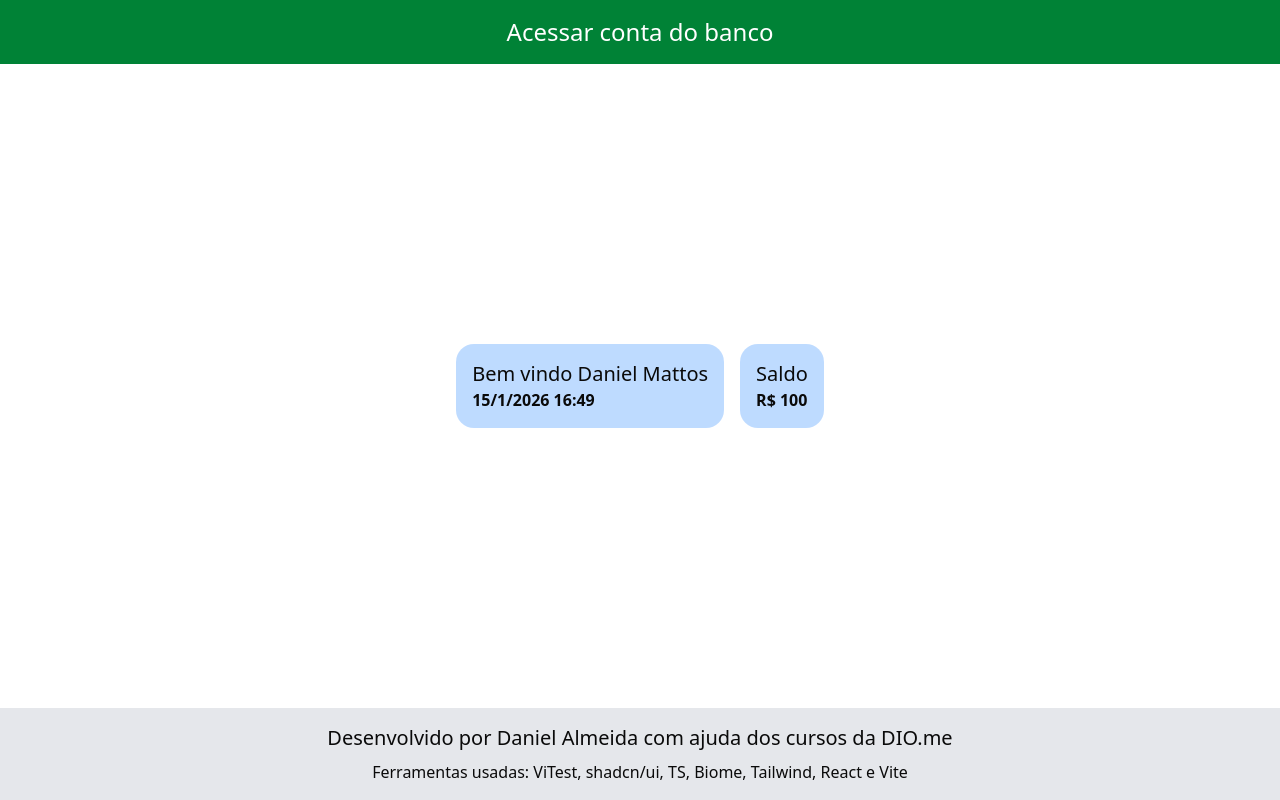
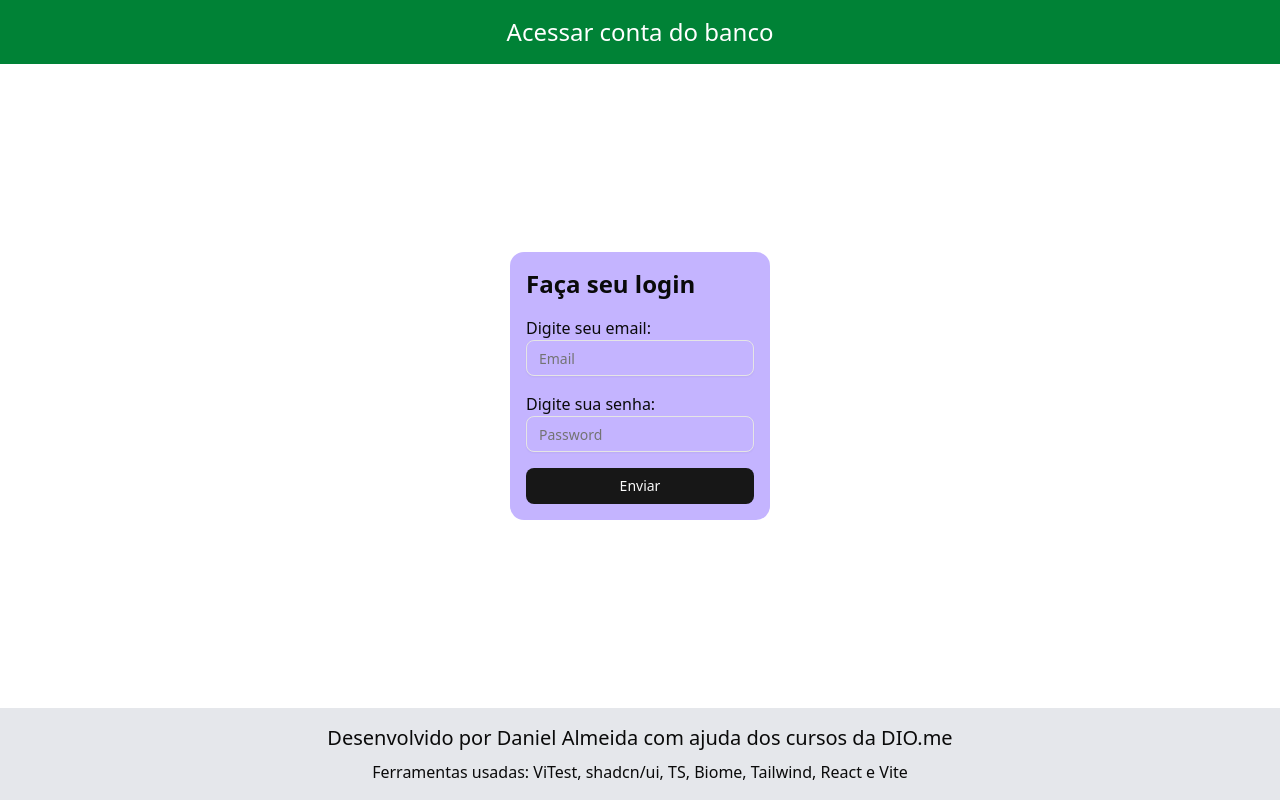
Before and after one commit to Daniel-Mattos/Formulario-TS, a React (Vite) app: page /conta/1 in a window 1280 px wide. Built offline with nearby package versions, Linux system fonts and the light colour scheme.

Commit message:
context and routes privates

```diff
--- a/src/App.tsx
+++ b/src/App.tsx
@@ -1,17 +1,16 @@
-import { BrowserRouter, Route, Routes } from 'react-router-dom';
+import { BrowserRouter } from 'react-router-dom';
+import { AppContextProvider } from './context/AppContext';
 import Layout from './layouts';
-import Conta from './pages/Conta';
-import Home from './pages/Home';
+import MainRoutes from './routes/routes';
 
 function App() {
   return (
     <BrowserRouter>
-      <Layout>
-        <Routes>
-          <Route path="/" element={<Home />} />
-          <Route path="/conta/:id" element={<Conta />} />
-        </Routes>
-      </Layout>
+      <AppContextProvider>
+        <Layout>
+          <MainRoutes />
+        </Layout>
+      </AppContextProvider>
     </BrowserRouter>
   );
 }
--- a/src/components/Card/index.tsx
+++ b/src/components/Card/index.tsx
@@ -1,15 +1,17 @@
-import login from '@/services/login';
 import { useState } from 'react';
 import { Button } from '../ui/button';
 import { Input } from '../ui/input';
 
-const Card = () => {
+const Card = ({ onSubmit }: any) => {
   const [email, setEmail] = useState('');
   const [senha, setSenha] = useState('');
 
   return (
     <form
-      onSubmit={() => login(email, senha)}
+      onSubmit={(e) => {
+        e.preventDefault();
+        onSubmit({ email, senha });
+      }}
       className="flex flex-col max-w-lg bg-violet-300 p-4 rounded-xl"
     >
       <h2 className="text-2xl font-bold mb-4">Faça seu login</h2>
--- a/src/components/Header/index.tsx
+++ b/src/components/Header/index.tsx
@@ -1,8 +1,18 @@
-const Header = () => (
-  <header className="bg-green-700 flex items-center justify-center p-4">
-    <h1 className="text-2xl text-white">
-      Acessar conta do banco
-    </h1>
-  </header>
-);
+import { AppContext } from '@/context/AppContext';
+import { useContext } from 'react';
+import { Button } from '../ui/button';
+
+const Header = () => {
+  const {isLoggedIn, setIsLoggedIn } = useContext(AppContext);
+
+  return (
+    <header className="bg-green-700 grid grid-cols-3 items-center p-4">
+      <div/>
+      <h2 className="text-2xl text-white text-center whitespace-nowrap">Acessar conta do banco</h2>
+      <div className='flex justify-end'>
+        {isLoggedIn && <Button variant="destructive" className='hover:cursor-pointer' onClick={() => setIsLoggedIn(false)}>Sair</Button>}
+      </div>
+    </header>
+  );
+};
 export default Header;
--- /dev/null
+++ b/src/context/AppContext.tsx
@@ -0,0 +1,20 @@
+import { createContext, useState } from 'react';
+
+interface IAppContext {
+  user: string;
+  isLoggedIn: boolean;
+  setIsLoggedIn: (isLoggedIn: boolean) => void;
+}
+
+export const AppContext = createContext({} as IAppContext);
+const AppContextProvider = ({ children }: any) => {
+  const [isLoggedIn, setIsLoggedIn] = useState<boolean>(false);
+  const user = 'daniel';
+  return (
+    <AppContext.Provider value={{ user, isLoggedIn, setIsLoggedIn }}>
+      {children}
+    </AppContext.Provider>
+  );
+};
+
+export { AppContextProvider };
--- a/src/pages/Conta/index.tsx
+++ b/src/pages/Conta/index.tsx
@@ -1,7 +1,8 @@
 import { api } from '@/api';
 import InfoCard from '@/components/InfoCard';
 import { Loader } from '@/components/ui/loader';
-import { useEffect, useState } from 'react';
+import { AppContext } from '@/context/AppContext';
+import { useContext, useEffect, useState } from 'react';
 import { useNavigate, useParams } from 'react-router-dom';
 
 interface IUser {
@@ -11,10 +12,15 @@ interface IUser {
   saldo: number;
   id: string;
 }
-const conta = () => {
+const Conta = () => {
   const navigate = useNavigate();
-  const params = useParams()
+  const params = useParams();
   const [user, setUser] = useState<null | IUser>();
+  const { isLoggedIn } = useContext(AppContext);
+
+  useEffect(() => {
+    !isLoggedIn && navigate('/');
+  }, [isLoggedIn, navigate]);
 
   useEffect(() => {
     const getData = async () => {
@@ -25,9 +31,11 @@ const conta = () => {
     getData();
   }, []);
 
-  if(user && params.id !== user.id){
-    navigate("/")
-  }
+  useEffect(() => {
+    if (user && params.id !== user.id) {
+      navigate('/');
+    }
+  }, [user, params.id, navigate]);
 
   const atualData = new Date();
   const dia = atualData.getDate();
@@ -39,14 +47,20 @@ const conta = () => {
   return (
     <div className="flex flex-row gap-4">
       {!user ? (
-        <Loader text='Carrengado dados...'/>
+        <Loader text="Carrengado dados..." />
       ) : (
-       <>
-        <InfoCard mainContent={`Bem vindo ${user?.name}`} secondaryContent={`${dia}/${mes}/${ano} ${hours}:${minutes}`}/>
-        <InfoCard mainContent={`Saldo`} secondaryContent={`R$ ${user?.saldo}`}/>
-       </>
+        <>
+          <InfoCard
+            mainContent={`Bem vindo ${user?.name}`}
+            secondaryContent={`${dia}/${mes}/${ano} ${hours}:${minutes}`}
+          />
+          <InfoCard
+            mainContent={`Saldo`}
+            secondaryContent={`R$ ${user?.saldo}`}
+          />
+        </>
       )}
     </div>
   );
 };
-export default conta;
+export default Conta;
--- a/src/pages/Home/index.tsx
+++ b/src/pages/Home/index.tsx
@@ -1,7 +1,29 @@
 import Card from '@/components/Card';
+import { AppContext } from '@/context/AppContext';
+import login from '@/services/login';
+import { useContext } from 'react';
+import { useNavigate } from 'react-router-dom';
 
+interface IDados{
+  email:string;
+  senha:string
+}
 const Home = () => {
-  return <Card />;
+  const navigate = useNavigate();
+  const {setIsLoggedIn} = useContext(AppContext);
+  const validadeUser = async (dados:IDados) => {
+
+    const loggedIn = await login(dados.email, dados.senha);
+
+    if (!loggedIn) {
+      alert('Email ou senha incorretos');
+    }
+
+    setIsLoggedIn(loggedIn);
+    navigate('/conta/1');
+  };
+
+  return <Card onSubmit={validadeUser} />;
 };
 
 export default Home;
--- /dev/null
+++ b/src/routes/routes.tsx
@@ -0,0 +1,18 @@
+import { AppContext } from '@/context/AppContext';
+import Conta from '@/pages/Conta';
+import Home from '@/pages/Home';
+import { useContext } from 'react';
+import { Route, Routes } from 'react-router-dom';
+
+const MainRoutes = () => {
+  const { isLoggedIn } = useContext(AppContext);
+
+  return (
+    <Routes>
+      <Route path="/" element={<Home />} />
+      <Route path="/conta/:id" element={isLoggedIn ? <Conta /> : <Home />} />
+    </Routes>
+  );
+};
+
+export default MainRoutes;
--- a/src/services/login.tsx
+++ b/src/services/login.tsx
@@ -1,11 +1,14 @@
 import { api } from '@/api';
 
-const login = async (email: string, senha: string): Promise<void> => {
-  const data: any = await api;
-  if (email !== data.email) {
-    return alert('Email inválido');
+const login = async (email: string, senha: string): Promise<boolean> => {
+
+  // biome-ignore lint/suspicious/noExplicitAny: <ignora por enquanto>
+   const data: any = await api;
+  if (email !== data.email || senha !== data.senha) {
+    return false;
   }
-  alert(`Bem vindo ao sistema\nSeu email:${email}\nSua senha: ${senha}`);
+
+  return true;
 };
 
 export default login;
```
Also changed, not shown: 1 other file (tests, documents, lock files or other folders).
